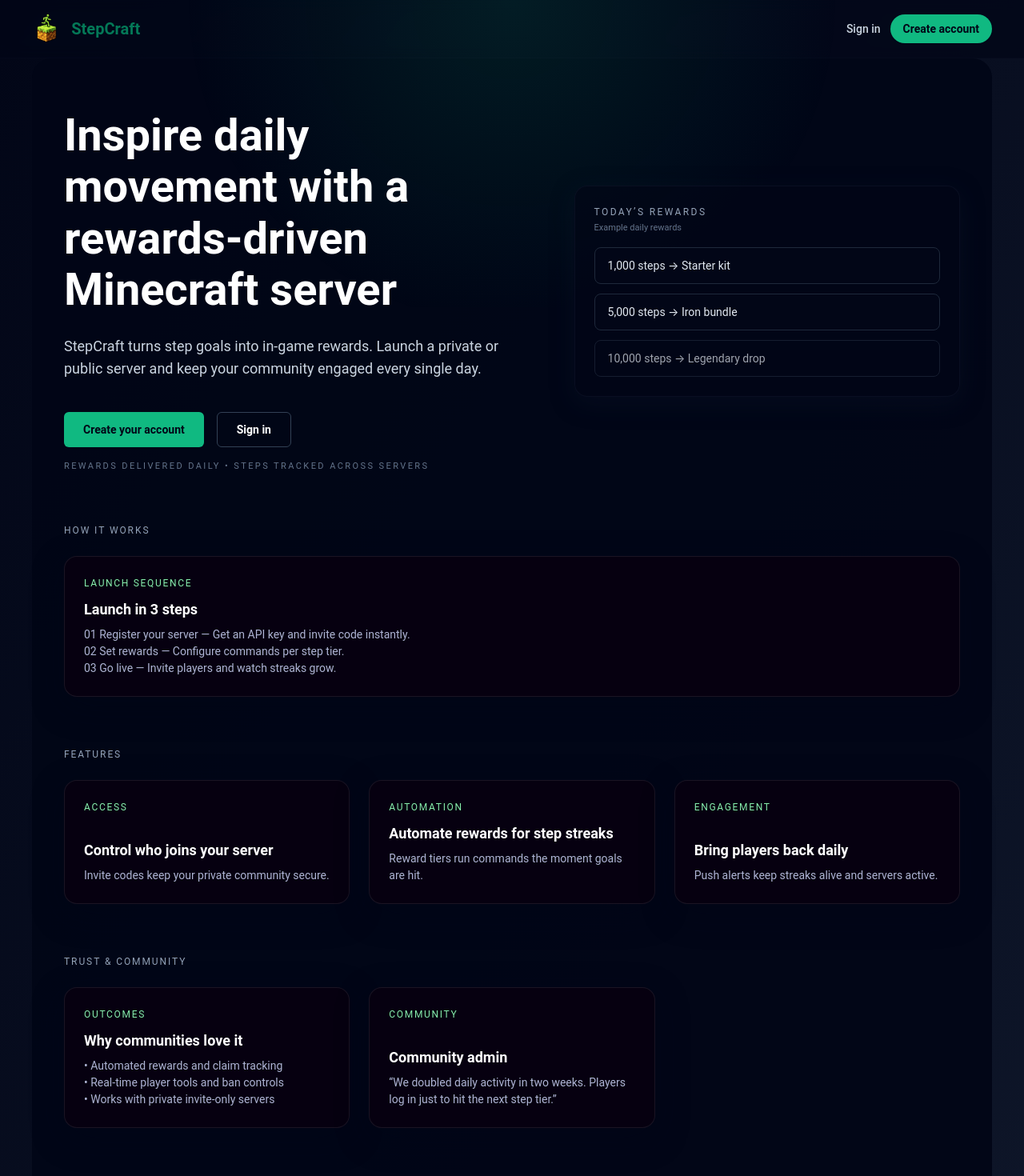
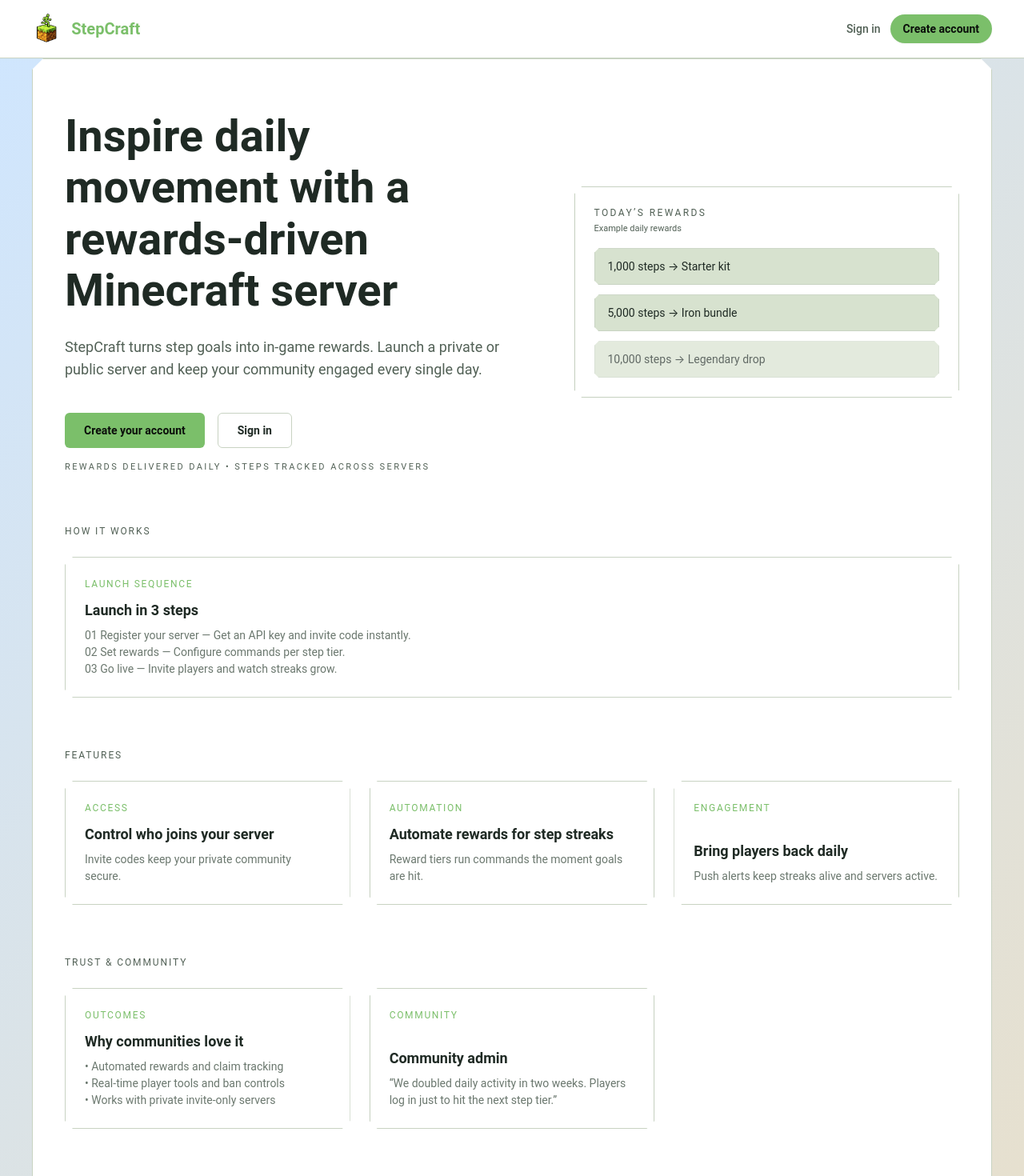
Before and after one commit to JaggerBean/FitCollector, a React (Vite) app in the folder Stepcraft_React/: page / in a window 1280 px wide. Shown: the top 1470 px of the page at 80% size. Built offline with nearby package versions, Linux system fonts and the light colour scheme; no server answers.

Commit message:
new color palette

```diff
--- a/Stepcraft_React/src/components/Layout.tsx
+++ b/Stepcraft_React/src/components/Layout.tsx
@@ -6,19 +6,19 @@
   const { isAuthenticated, logout } = useAuthContext();
 
   return (
-    <div className="flex min-h-screen flex-col bg-gradient-to-br from-slate-950 to-slate-900">
-      <header className="border-b border-slate-900/20 bg-slate-950/70 backdrop-blur">
+    <div className="flex min-h-screen flex-col app-shell">
+      <header className="app-header border-b border-default backdrop-blur">
         <div className="mx-auto flex h-16 w-full max-w-[1280px] items-center justify-between px-6 md:h-[72px] md:px-10">
         <div>
           <Link to="/" className="flex items-center gap-3">
             <img src="/logo.png" alt="StepCraft" className="h-10 w-auto" />
-            <div className="text-xl font-semibold text-emerald-700 dark:text-emerald-200">StepCraft</div>
+            <div className="text-xl font-semibold text-accent">StepCraft</div>
           </Link>
         </div>
         {isAuthenticated ? (
           <button
             onClick={logout}
-            className="rounded-full border border-emerald-200 bg-white px-4 py-2 text-sm font-medium text-emerald-700 shadow-sm transition hover:border-emerald-300 hover:bg-emerald-50 focus-visible:outline-none focus-visible:ring-2 focus-visible:ring-emerald-400 dark:border-slate-700 dark:bg-slate-900 dark:text-emerald-200"
+            className="btn-secondary rounded-full px-4 py-2 text-sm font-medium shadow-sm transition focus-visible:outline-none focus-visible:ring-2 focus-visible:ring-[color:var(--accent-1)]"
           >
             Sign out
           </button>
@@ -26,13 +26,13 @@
           <div className="flex items-center gap-3">
             <Link
               to="/login"
-              className="text-sm font-medium text-slate-300 hover:text-emerald-300 focus-visible:outline-none focus-visible:ring-2 focus-visible:ring-emerald-400"
+              className="text-sm font-medium text-muted hover:text-[color:var(--accent-1)] focus-visible:outline-none focus-visible:ring-2 focus-visible:ring-[color:var(--accent-1)]"
             >
               Sign in
             </Link>
             <Link
               to="/account/register"
-              className="rounded-full bg-emerald-500 px-4 py-2 text-sm font-semibold text-slate-950 shadow-sm transition hover:bg-emerald-400 focus-visible:outline-none focus-visible:ring-2 focus-visible:ring-emerald-400"
+              className="btn-primary rounded-full px-4 py-2 text-sm font-semibold shadow-sm transition focus-visible:outline-none focus-visible:ring-2 focus-visible:ring-[color:var(--accent-1)]"
             >
               Create account
             </Link>
@@ -41,14 +41,14 @@
         </div>
       </header>
       <main className="mx-auto w-full max-w-[1280px] flex-1 px-6 pb-16 md:px-10">{children}</main>
-      <footer className="mt-10 border-t border-slate-800/70 bg-slate-950/80">
-        <div className="mx-auto flex w-full max-w-[1280px] items-center justify-between px-6 py-6 text-xs text-slate-500 md:px-10">
+      <footer className="app-footer mt-10 border-t border-default">
+        <div className="mx-auto flex w-full max-w-[1280px] items-center justify-between px-6 py-6 text-xs text-muted md:px-10">
           <div>© {new Date().getFullYear()} StepCraft</div>
           <div className="flex items-center gap-3">
             <a
               href="#"
               aria-label="StepCraft Minecraft mod page (coming soon)"
-              className="flex h-9 w-9 items-center justify-center rounded-full border border-slate-800 text-slate-300 transition hover:border-emerald-400/60 hover:text-emerald-200"
+              className="flex h-9 w-9 items-center justify-center rounded-full border border-default text-muted transition hover:border-[color:var(--accent-1)] hover:text-[color:var(--accent-1)]"
             >
               <svg viewBox="0 0 24 24" className="h-4 w-4" aria-hidden="true" fill="currentColor">
                 <path d="M12 2 2.5 7v10L12 22l9.5-5V7L12 2zm0 2.2 7.3 3.8L12 12 4.7 8l7.3-3.8zm-7 5.9L11 13.9v5.9l-6-3.2v-6.5zm14 0v6.5l-6 3.2v-5.9l6-3.8z" />
@@ -57,7 +57,7 @@
             <a
               href="#"
               aria-label="StepCraft phone app (coming soon)"
-              className="flex h-9 w-9 items-center justify-center rounded-full border border-slate-800 text-slate-300 transition hover:border-emerald-400/60 hover:text-emerald-200"
+              className="flex h-9 w-9 items-center justify-center rounded-full border border-default text-muted transition hover:border-[color:var(--accent-1)] hover:text-[color:var(--accent-1)]"
             >
               <svg viewBox="0 0 24 24" className="h-4 w-4" aria-hidden="true" fill="currentColor">
                 <path d="M8 2h8a2 2 0 0 1 2 2v16a2 2 0 0 1-2 2H8a2 2 0 0 1-2-2V4a2 2 0 0 1 2-2zm0 2v16h8V4H8zm4 13.5a1.25 1.25 0 1 0 0 2.5 1.25 1.25 0 0 0 0-2.5z" />
--- a/Stepcraft_React/src/components/MagicBento.css
+++ b/Stepcraft_React/src/components/MagicBento.css
@@ -22,24 +22,35 @@
 
 .magic-bento-card {
   position: relative;
-  border-radius: 16px;
+  border-radius: 0;
   padding: 24px;
-  background: #060010;
-  border: 1px solid rgba(255, 255, 255, 0.08);
-  box-shadow: 0 12px 40px rgba(2, 6, 23, 0.35);
-  color: #e2e8f0;
+  background: var(--surface-1);
+  border: 1px solid var(--border-1);
+  box-shadow: var(--shadow-1);
+  color: var(--text-1);
   min-height: 150px;
   display: flex;
   flex-direction: column;
   justify-content: space-between;
   overflow: hidden;
+  --pixel: 10px;
+  clip-path: polygon(
+    0 var(--pixel),
+    var(--pixel) 0,
+    calc(100% - var(--pixel)) 0,
+    100% var(--pixel),
+    100% calc(100% - var(--pixel)),
+    calc(100% - var(--pixel)) 100%,
+    var(--pixel) 100%,
+    0 calc(100% - var(--pixel))
+  );
 }
 
 .magic-bento-card--border-glow::before {
   content: "";
   position: absolute;
   inset: -1px;
-  border-radius: 20px;
+  border-radius: 0;
   padding: 1px;
   background: radial-gradient(
     circle at var(--glow-x, 50%) var(--glow-y, 50%),
@@ -49,26 +60,27 @@
   pointer-events: none;
   opacity: var(--glow-intensity, 0);
   transition: opacity 0.2s ease;
+  clip-path: inherit;
 }
 
 .magic-bento-card__label {
   font-size: 12px;
   letter-spacing: 0.14em;
   text-transform: uppercase;
-  color: #86efac;
+  color: var(--accent-1);
 }
 
 .magic-bento-card__title {
   font-size: 18px;
   font-weight: 600;
-  color: #ffffff;
+  color: var(--text-1);
   margin-top: 10px;
 }
 
 .magic-bento-card__description {
   margin-top: 8px;
   font-size: 14px;
-  color: #cbd5f5;
+  color: var(--text-2);
   white-space: pre-line;
 }
 
@@ -82,9 +94,9 @@
 }
 
 .magic-bento-card.magic-bento-card--quote {
-  background: rgba(16, 185, 129, 0.12);
-  border-color: rgba(16, 185, 129, 0.35);
-  color: #d1fae5;
+  background: rgba(var(--accent-rgb), 0.12);
+  border-color: rgba(var(--accent-rgb), 0.35);
+  color: var(--text-1);
 }
 
 @media (max-width: 1024px) {
--- a/Stepcraft_React/src/components/MagicBento.tsx
+++ b/Stepcraft_React/src/components/MagicBento.tsx
@@ -211,8 +211,8 @@
       const centerY = rect.height / 2;
 
       if (enableTilt) {
-        const rotateX = ((y - centerY) / centerY) * -10 * strength;
-        const rotateY = ((x - centerX) / centerX) * 10 * strength;
+        const rotateX = ((y - centerY) / centerY) * -6 * strength;
+        const rotateY = ((x - centerX) / centerX) * 6 * strength;
 
         gsap.to(element, {
           rotateX,
--- a/Stepcraft_React/src/index.css
+++ b/Stepcraft_React/src/index.css
@@ -4,13 +4,120 @@
 
 :root {
   color-scheme: light dark;
+  --bg-1: #cfe6ff;
+  --bg-2: #eadfc7;
+  --surface-1: #ffffff;
+  --surface-2: #d7e2cf;
+  --border-1: #c8d3c2;
+  --text-1: #1f2a24;
+  --text-2: #516055;
+  --accent-1: #7bbf6a;
+  --accent-2: #d2a45c;
+  --accent-rgb: 123 191 106;
+  --accent-1-contrast: #0b0f0b;
+  --shadow-1: 0 12px 40px rgba(31, 42, 36, 0.15);
+}
+
+.dark {
+  --bg-1: #07040f;
+  --bg-2: #120718;
+  --surface-1: #0f0916;
+  --surface-2: #160b22;
+  --border-1: #3a1a4d;
+  --text-1: #f8fafc;
+  --text-2: #cbd5f5;
+  --accent-1: #c084fc;
+  --accent-2: #f472b6;
+  --accent-rgb: 192 132 252;
+  --accent-1-contrast: #0b0f0b;
+  --shadow-1: 0 12px 40px rgba(2, 6, 23, 0.45);
 }
 
 body {
-  @apply bg-slate-50 text-slate-900 dark:bg-slate-950 dark:text-slate-100;
+  background: var(--bg-1);
+  color: var(--text-1);
   font-family: "Roboto", system-ui, -apple-system, BlinkMacSystemFont, "Segoe UI", sans-serif;
 }
 
 #root {
   min-height: 100vh;
 }
+
+@layer components {
+  .app-shell {
+    background: linear-gradient(135deg, var(--bg-1), var(--bg-2));
+    color: var(--text-1);
+  }
+
+  .app-header,
+  .app-footer {
+    background: var(--surface-1);
+  }
+
+  .app-panel {
+    background: var(--surface-1);
+    border: 1px solid var(--border-1);
+    box-shadow: var(--shadow-1);
+    color: var(--text-1);
+  }
+
+  .app-panel-soft {
+    background: var(--surface-2);
+    border: 1px solid var(--border-1);
+    color: var(--text-1);
+  }
+
+  .text-muted {
+    color: var(--text-2);
+  }
+
+  .text-accent {
+    color: var(--accent-1);
+  }
+
+  .border-default {
+    border-color: var(--border-1);
+  }
+
+  .btn-primary {
+    background: var(--accent-1);
+    color: var(--accent-1-contrast);
+  }
+
+  .btn-primary:hover {
+    filter: brightness(1.05);
+  }
+
+  .btn-secondary {
+    border: 1px solid var(--border-1);
+    color: var(--text-1);
+    background: transparent;
+  }
+
+  .btn-secondary:hover {
+    border-color: var(--accent-1);
+    color: var(--accent-1);
+  }
+
+  .pixel-corners {
+    --pixel: 10px;
+    clip-path: polygon(
+      0 var(--pixel),
+      var(--pixel) 0,
+      calc(100% - var(--pixel)) 0,
+      100% var(--pixel),
+      100% calc(100% - var(--pixel)),
+      calc(100% - var(--pixel)) 100%,
+      var(--pixel) 100%,
+      0 calc(100% - var(--pixel))
+    );
+  }
+
+  .pixel-corners-sm {
+    --pixel: 6px;
+  }
+
+  .pixel-corners-lg {
+    --pixel: 14px;
+  }
+}
--- a/Stepcraft_React/src/pages/LandingPage.tsx
+++ b/Stepcraft_React/src/pages/LandingPage.tsx
@@ -16,16 +16,16 @@
 
   return (
     <Layout>
-      <div className="rounded-3xl bg-slate-950/95 px-6 py-16 md:px-10">
-        <div className="pointer-events-none absolute inset-x-0 top-0 h-96 bg-[radial-gradient(circle_at_top,rgba(16,185,129,0.12),transparent_55%)]" />
+      <div className="app-panel pixel-corners pixel-corners-lg px-6 py-16 md:px-10">
+        <div className="pointer-events-none absolute inset-x-0 top-0 h-96 bg-[radial-gradient(circle_at_top,rgba(var(--accent-rgb),0.16),transparent_55%)]" />
         <div className="space-y-12 md:space-y-16">
           <section className="relative">
             <div className="grid gap-12 lg:grid-cols-[1.1fr_0.9fr] lg:items-center">
               <div className="max-w-xl">
-                <h1 className="text-[2.5rem] font-bold leading-[1.15] text-white md:text-[3.5rem]">
+                <h1 className="text-[2.5rem] font-bold leading-[1.15] text-[color:var(--text-1)] md:text-[3.5rem]">
                   Inspire daily movement with a rewards-driven Minecraft server
                 </h1>
-                <p className="mt-6 text-base leading-relaxed text-slate-300 md:text-lg">
+                <p className="mt-6 text-base leading-relaxed text-muted md:text-lg">
                   StepCraft turns step goals into in-game rewards. Launch a private or public server and keep your
                   community engaged every single day.
                 </p>
@@ -33,7 +33,7 @@
                   {isAuthenticated ? (
                     <Link
                       to="/dashboard"
-                      className="flex h-11 items-center justify-center rounded-md bg-emerald-500 px-6 text-sm font-semibold text-slate-950 transition hover:bg-emerald-400 focus-visible:outline-none focus-visible:ring-2 focus-visible:ring-emerald-300"
+                      className="btn-primary flex h-11 items-center justify-center rounded-md px-6 text-sm font-semibold transition focus-visible:outline-none focus-visible:ring-2 focus-visible:ring-[color:var(--accent-1)]"
                     >
                       Go to dashboard
                     </Link>
@@ -41,26 +41,26 @@
                     <>
                       <Link
                         to="/account/register"
-                        className="flex h-11 items-center justify-center rounded-md bg-emerald-500 px-6 text-sm font-semibold text-slate-950 transition hover:bg-emerald-400 focus-visible:outline-none focus-visible:ring-2 focus-visible:ring-emerald-300"
+                        className="btn-primary flex h-11 items-center justify-center rounded-md px-6 text-sm font-semibold transition focus-visible:outline-none focus-visible:ring-2 focus-visible:ring-[color:var(--accent-1)]"
                       >
                         Create your account
                       </Link>
                       <Link
                         to="/login"
-                        className="flex h-11 items-center justify-center rounded-md border border-slate-700 px-6 text-sm font-semibold text-white transition hover:border-slate-500 focus-visible:outline-none focus-visible:ring-2 focus-visible:ring-emerald-300"
+                        className="btn-secondary flex h-11 items-center justify-center rounded-md px-6 text-sm font-semibold transition focus-visible:outline-none focus-visible:ring-2 focus-visible:ring-[color:var(--accent-1)]"
                       >
                         Sign in
                       </Link>
                     </>
                   )}
                 </div>
-                <p className="mt-4 text-[11px] uppercase tracking-[0.22em] text-slate-500">
+                <p className="mt-4 text-[11px] uppercase tracking-[0.22em] text-muted">
                   Rewards delivered daily • Steps tracked across servers
                 </p>
               </div>
-              <div className="rounded-2xl border border-slate-900/60 bg-slate-950/60 p-6 shadow-[0_8px_30px_rgba(15,23,42,0.35)]">
-                <div className="text-xs uppercase tracking-[0.2em] text-slate-400">Today’s rewards</div>
-                <div className="mt-1 text-[11px] text-slate-500">Example daily rewards</div>
+              <div className="app-panel pixel-corners p-6">
+                <div className="text-xs uppercase tracking-[0.2em] text-muted">Today’s rewards</div>
+                <div className="mt-1 text-[11px] text-muted">Example daily rewards</div>
                 <div className="mt-4 space-y-3">
                   {[
                     "1,000 steps → Starter kit",
@@ -69,7 +69,7 @@
                   ].map((line, index) => (
                       <div
                         key={line}
-                        className={`rounded-lg border border-slate-800 bg-slate-950 px-4 py-3 text-sm text-slate-200 ${
+                        className={`app-panel-soft pixel-corners pixel-corners-sm px-4 py-3 text-sm ${
                           index === 2 ? "opacity-70" : ""
                         }`}
                       >
@@ -83,13 +83,13 @@
           </section>
 
           <section className="space-y-6">
-          <div className="text-xs uppercase tracking-[0.16em] text-slate-400">How it works</div>
+          <div className="text-xs uppercase tracking-[0.16em] text-muted">How it works</div>
           <MagicBento
-            glowColor="45, 212, 191"
+            glowColor="var(--accent-rgb)"
             enableTilt
             cards={[
               {
-                color: "#060010",
+                color: "var(--surface-1)",
                 title: "Launch in 3 steps",
                 description:
                   "01  Register your server — Get an API key and invite code instantly.\n" +
@@ -103,25 +103,25 @@
         </section>
 
           <section className="space-y-6">
-          <div className="text-xs uppercase tracking-[0.16em] text-slate-400">Features</div>
+          <div className="text-xs uppercase tracking-[0.16em] text-muted">Features</div>
           <MagicBento
-            glowColor="45, 212, 191"
+            glowColor="var(--accent-rgb)"
             enableTilt
             cards={[
               {
-                color: "#060010",
+                color: "var(--surface-1)",
                 title: "Control who joins your server",
                 description: "Invite codes keep your private community secure.",
                 label: "Access",
               },
               {
-                color: "#060010",
+                color: "var(--surface-1)",
                 title: "Automate rewards for step streaks",
                 description: "Reward tiers run commands the moment goals are hit.",
                 label: "Automation",
               },
               {
-                color: "#060010",
+                color: "var(--surface-1)",
                 title: "Bring players back daily",
                 description: "Push alerts keep streaks alive and servers active.",
                 label: "Engagement",
@@ -131,13 +131,13 @@
         </section>
 
           <section className="space-y-6">
-          <div className="text-xs uppercase tracking-[0.16em] text-slate-400">Trust & community</div>
+          <div className="text-xs uppercase tracking-[0.16em] text-muted">Trust & community</div>
           <MagicBento
-            glowColor="45, 212, 191"
+            glowColor="var(--accent-rgb)"
             enableTilt
             cards={[
               {
-                color: "#060010",
+                color: "var(--surface-1)",
                 title: "Why communities love it",
                 description:
                   "• Automated rewards and claim tracking\n" +
@@ -146,7 +146,7 @@
                 label: "Outcomes",
               },
               {
-                color: "#060010",
+                color: "var(--surface-1)",
                 title: "Community admin",
                 description:
                   "“We doubled daily activity in two weeks. Players log in just to hit the next step tier.”",
@@ -156,13 +156,13 @@
           />
         </section>
 
-          <section className="rounded-2xl border border-slate-800 bg-slate-950/70 p-8 text-center">
-          <h2 className="text-2xl font-semibold text-white">Ready to build your StepCraft community?</h2>
-          <p className="mt-2 text-sm text-slate-400">Create your account and launch in minutes.</p>
+          <section className="app-panel pixel-corners p-8 text-center">
+          <h2 className="text-2xl font-semibold text-[color:var(--text-1)]">Ready to build your StepCraft community?</h2>
+          <p className="mt-2 text-sm text-muted">Create your account and launch in minutes.</p>
           <div className="mt-6 flex justify-center">
             <Link
               to={isAuthenticated ? "/dashboard" : "/account/register"}
-              className="flex h-11 items-center justify-center rounded-md bg-emerald-500 px-6 text-sm font-semibold text-slate-950 transition hover:bg-emerald-400 focus-visible:outline-none focus-visible:ring-2 focus-visible:ring-emerald-300"
+              className="btn-primary flex h-11 items-center justify-center rounded-md px-6 text-sm font-semibold transition focus-visible:outline-none focus-visible:ring-2 focus-visible:ring-[color:var(--accent-1)]"
             >
               {isAuthenticated ? "Go to dashboard" : "Create your account"}
             </Link>
```
Also changed, not shown: Stepcraft_React/index.html (+10 -1 lines).
